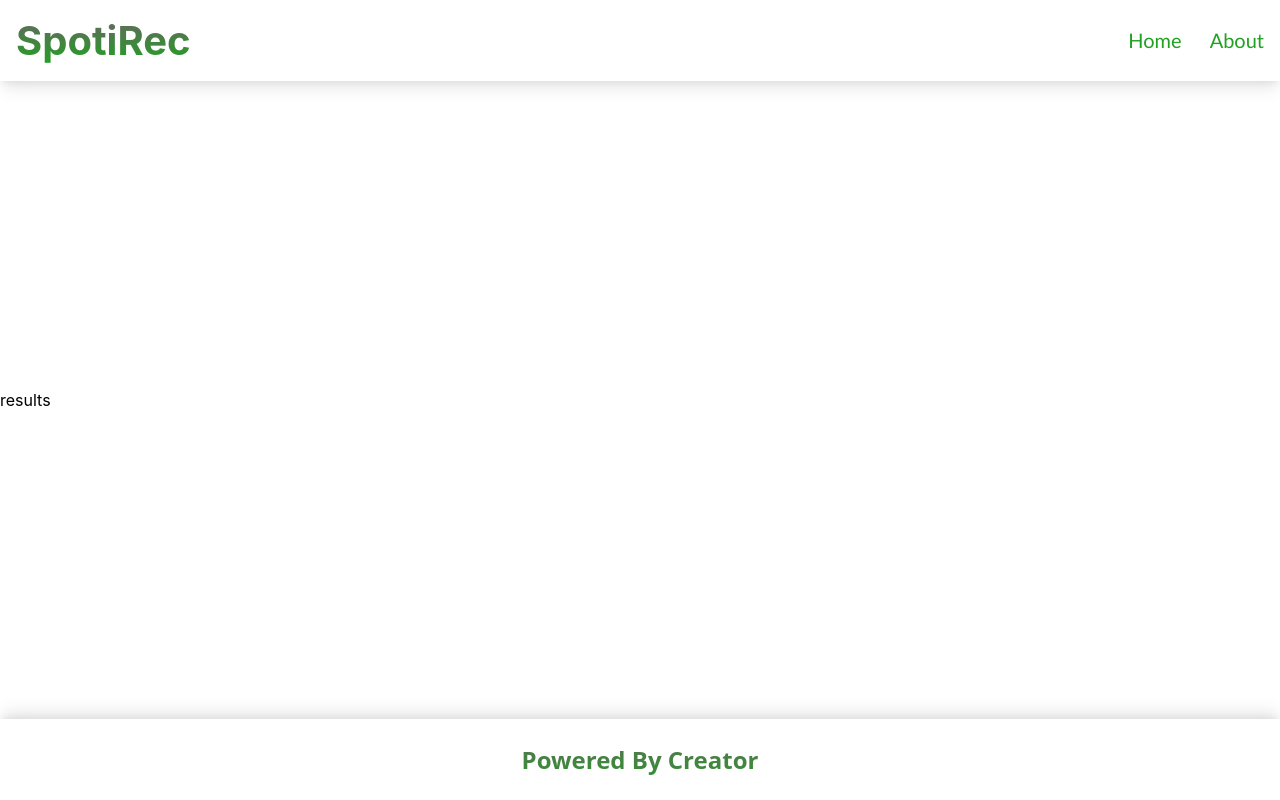
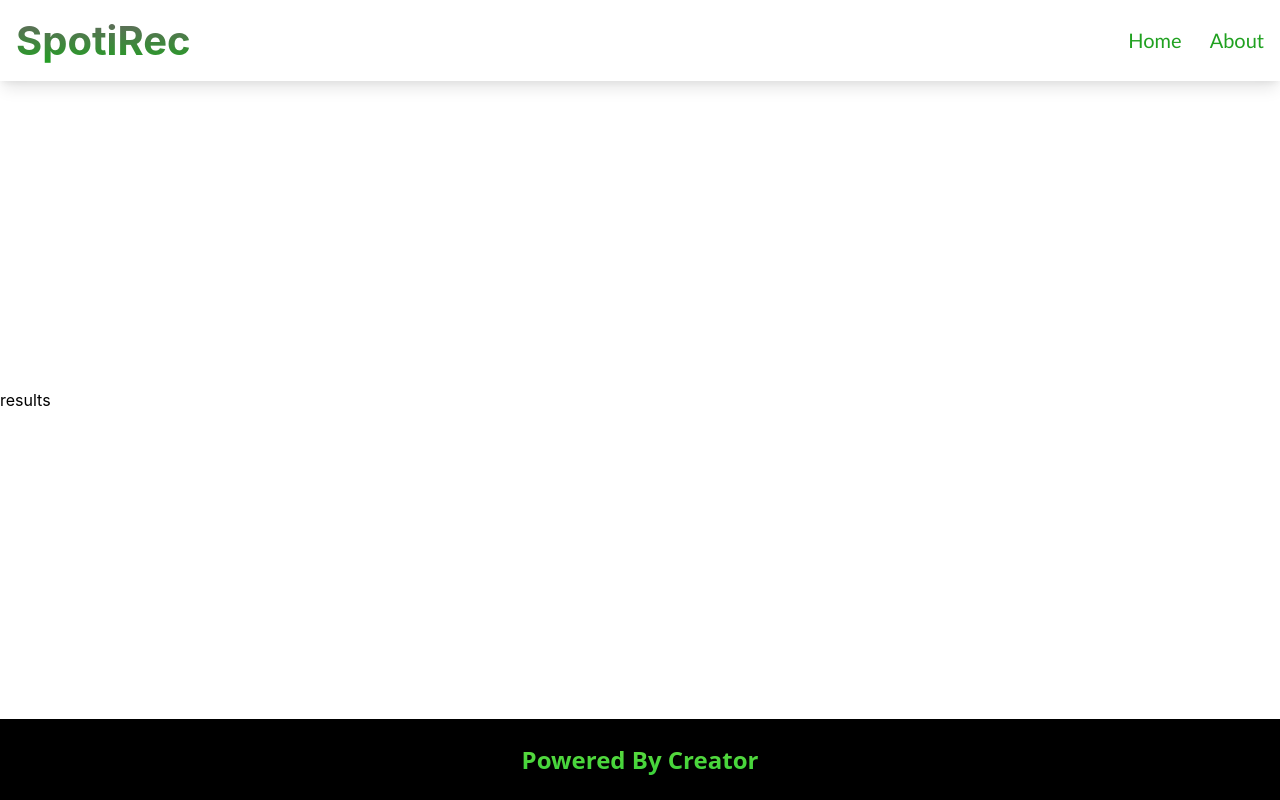
Before and after one commit to ferasdahrooge/SpotiRec, a React (Create React App) app in the folder frontend/: page /results in a window 1280 px wide. Built offline with nearby package versions, Linux system fonts and the light colour scheme.

Commit message:
Change footer

```diff
--- a/frontend/src/Components/Footer/Footer.scss
+++ b/frontend/src/Components/Footer/Footer.scss
@@ -2,13 +2,16 @@
   display: flex;
   justify-content: center;
   padding: 24px;
-  box-shadow: rgba(0, 0, 0, 0.1) 0px -10px 15px -3px,
-    rgba(0, 0, 0, 0.05) 0px -4px 6px -2px;
-  background: -webkit-linear-gradient(#696464, rgb(32, 161, 32));
-  -webkit-background-clip: text;
-  -webkit-text-fill-color: transparent;
+
+  background-color: black;
   font-size: 24px;
   font-weight: bold;
   font-family: system-ui, -apple-system, BlinkMacSystemFont, "Segoe UI", Roboto,
     Oxygen, Ubuntu, Cantarell, "Open Sans", "Helvetica Neue", sans-serif;
+
+  &__title {
+    background: -webkit-linear-gradient(#61db3f, rgb(58, 210, 58));
+    -webkit-background-clip: text;
+    -webkit-text-fill-color: transparent;
+  }
 }
--- a/frontend/src/Components/Footer/Footer.tsx
+++ b/frontend/src/Components/Footer/Footer.tsx
@@ -5,7 +5,11 @@ interface FooterProps {
 }
 
 const Footer: React.FC<FooterProps> = ({ name }) => {
-  return <div className='Footer'>{name}</div>;
+  return (
+    <div className='Footer'>
+      <div className='Footer__title'>{name}</div>
+    </div>
+  );
 };
 
 export default Footer;
```
